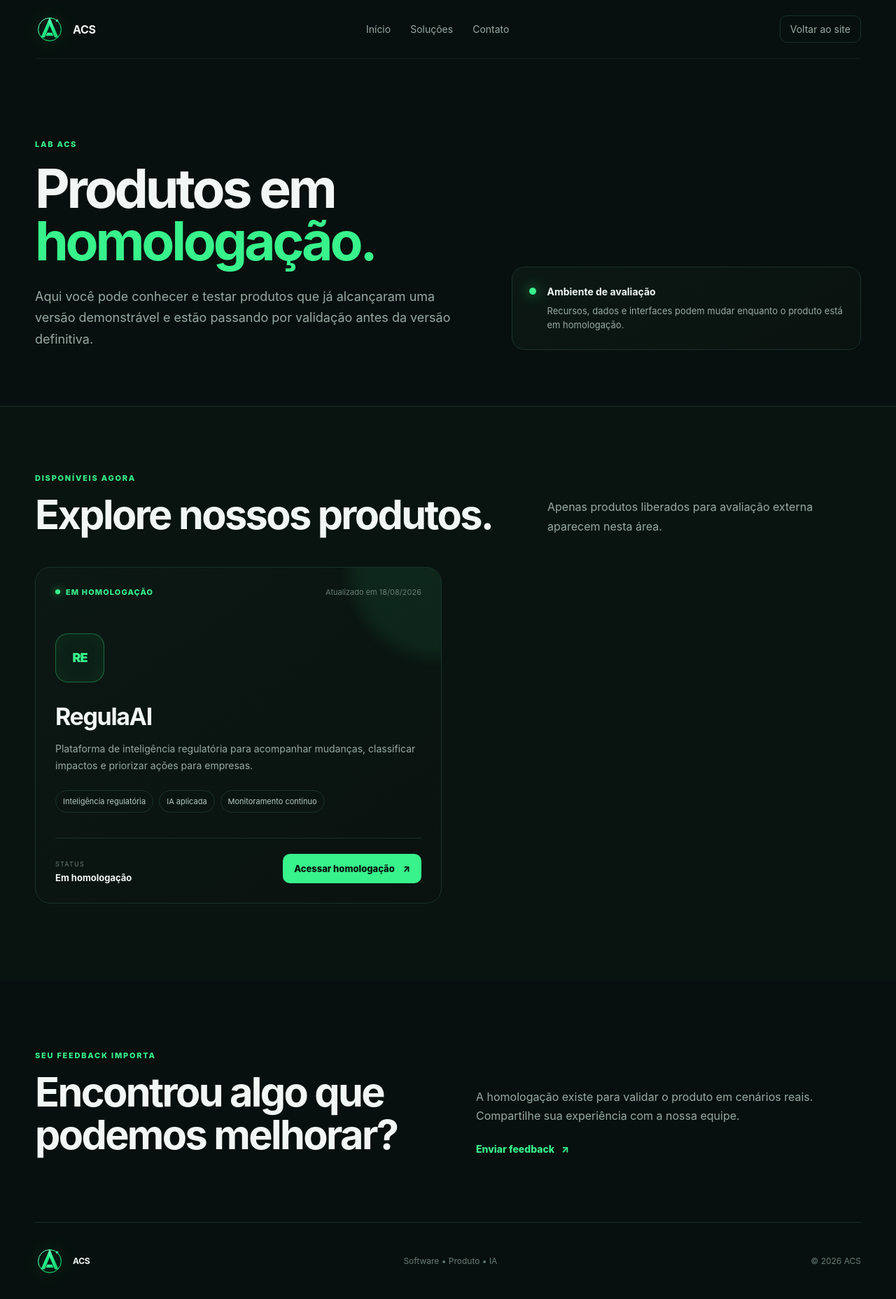
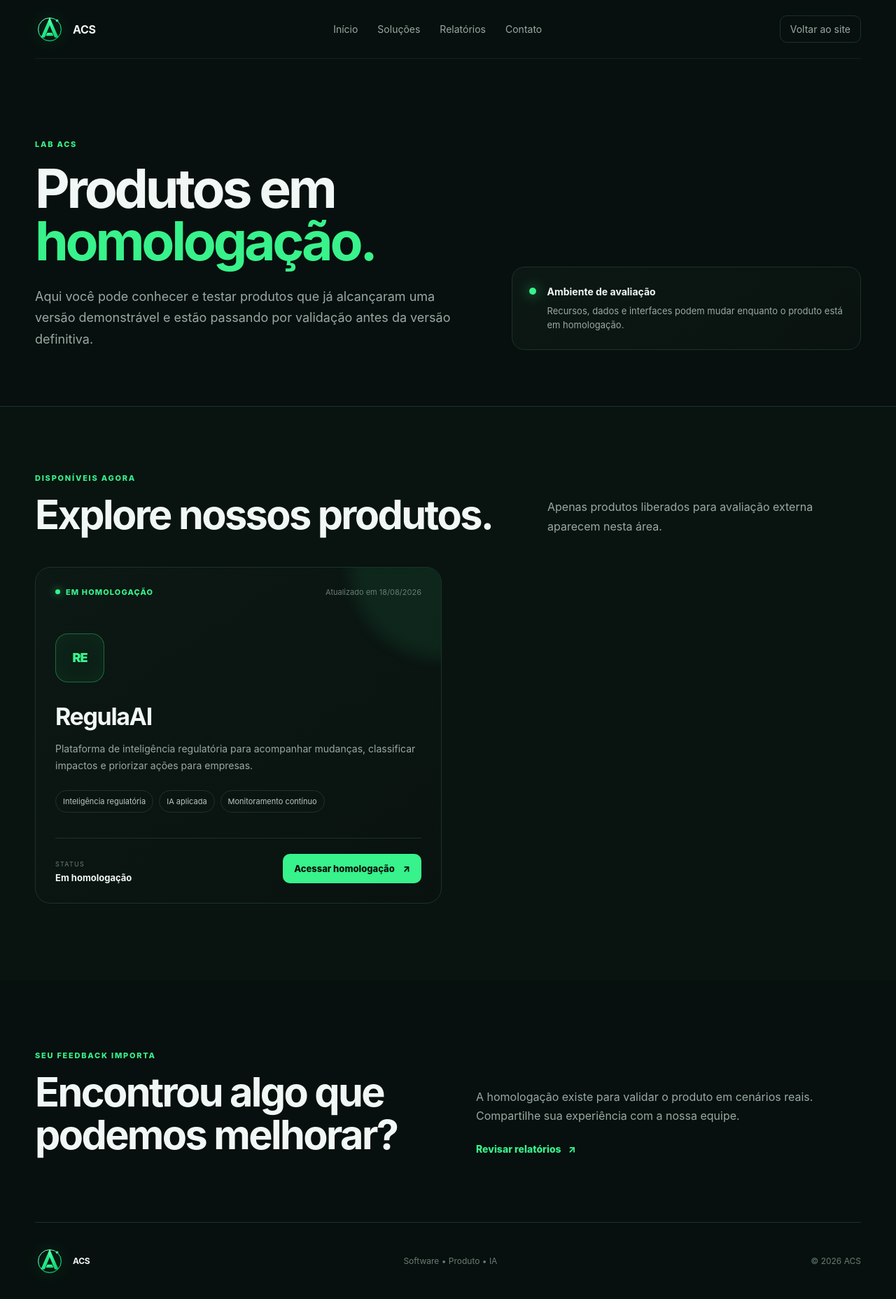
Before and after one commit to a-castilho/a-castilho-site, a Next.js app: page /homologacao in a window 1280 px wide. Shown: the whole page at 70% size. Built offline with nearby package versions, Linux system fonts and the light colour scheme; no server answers.

Commit message:
feat(reports): adiciona Relatórios à navegação de homologação

```diff
--- a/app/homologacao/page.js
+++ b/app/homologacao/page.js
@@ -18,7 +18,7 @@ export default function HomologacaoPage() {
           <span>ACS</span>
         </a>
         <nav className={styles.nav} aria-label="Navegação da homologação">
-          <a href="/">Início</a><a href="/#solucoes">Soluções</a><a href="/#contato">Contato</a>
+          <a href="/">Início</a><a href="/#solucoes">Soluções</a><a href="/homologacao/relatorios">Relatórios</a><a href="/#contato">Contato</a>
         </nav>
         <a className={styles.backLink} href="/">Voltar ao site</a>
       </header>
@@ -34,7 +34,7 @@ export default function HomologacaoPage() {
         <div className={styles.catalogHead}><div><span className={styles.kicker}>DISPONÍVEIS AGORA</span><h2 id="catalog-title">Explore nossos produtos.</h2></div><p>Apenas produtos liberados para avaliação externa aparecem nesta área.</p></div>
         {products.length > 0 ? <div className={styles.grid}>{products.map((product) => <article className={styles.card} key={product.slug}><div className={styles.cardTop}><span className={styles.status}><i /> {product.statusLabel}</span>{product.updatedAt ? <span className={styles.updated}>Atualizado em {product.updatedAt}</span> : null}</div><div className={styles.productMark} aria-hidden="true">{product.name.slice(0, 2).toUpperCase()}</div><h3>{product.name}</h3><p className={styles.description}>{product.description}</p><div className={styles.tags}>{product.highlights?.map((highlight) => <span key={highlight}>{highlight}</span>)}</div><div className={styles.cardFooter}><div><small>STATUS</small><strong>{product.statusLabel}</strong></div>{product.publicUrl ? <a className={styles.accessButton} href={product.publicUrl} target="_blank" rel="noreferrer">Acessar homologação <span>↗</span></a> : <span className={styles.disabledButton}>Link em configuração</span>}</div></article>)}</div> : <div className={styles.emptyState}><span>ACS</span><h3>Nenhum produto público em homologação agora.</h3><p>Novas versões liberadas para avaliação aparecerão aqui.</p></div>}
       </section>
-      <section className={styles.feedback}><div><span className={styles.kicker}>SEU FEEDBACK IMPORTA</span><h2>Encontrou algo que podemos melhorar?</h2></div><div><p>A homologação existe para validar o produto em cenários reais. Compartilhe sua experiência com a nossa equipe.</p><a href="/#contato">Enviar feedback <span>↗</span></a></div></section>
+      <section className={styles.feedback}><div><span className={styles.kicker}>SEU FEEDBACK IMPORTA</span><h2>Encontrou algo que podemos melhorar?</h2></div><div><p>A homologação existe para validar o produto em cenários reais. Compartilhe sua experiência com a nossa equipe.</p><a href="/homologacao/relatorios">Revisar relatórios <span>↗</span></a></div></section>
       <footer className={styles.footer}><div className={styles.brand}><span className={styles.brandMark}>ACS</span><span>ACS</span></div><p>Software • Produto • IA</p><p>© 2026 ACS</p></footer>
     </main>
   );
```
